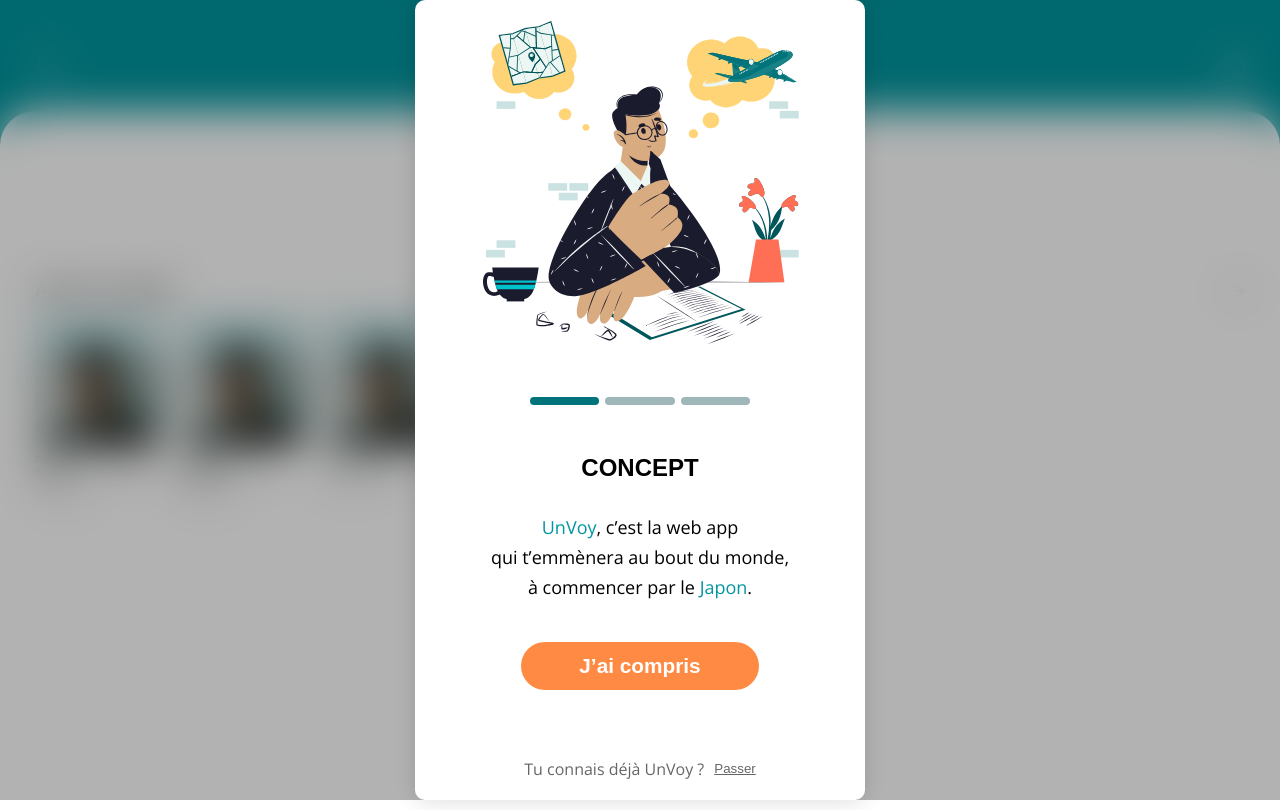
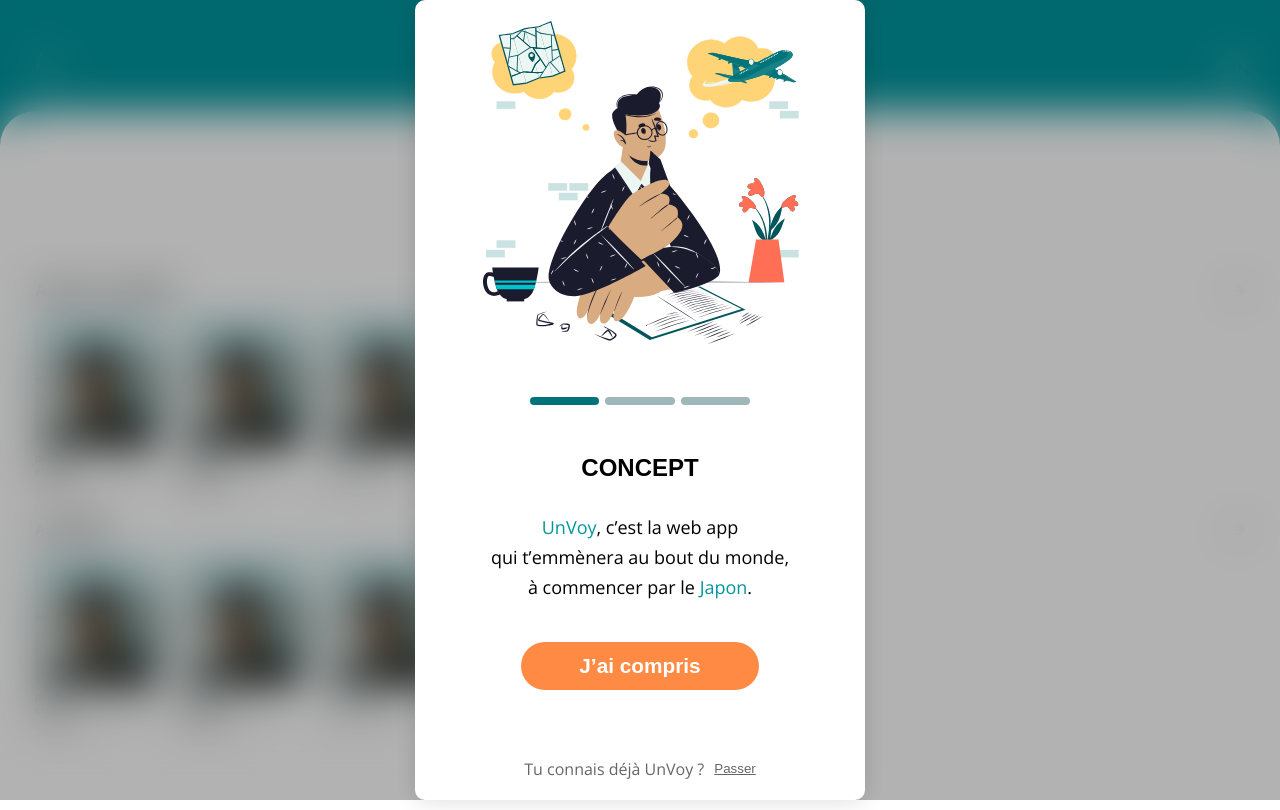
Before and after one commit to Boyadjie/UnVoy, a Next.js app: page /accueil in a window 1280 px wide. Built offline with nearby package versions, Linux system fonts and the light colour scheme; a web font is replaced by a local one.

Commit message:
feat(#47): add actu bloc

```diff
--- a/app/accueil/page.tsx
+++ b/app/accueil/page.tsx
@@ -61,6 +61,7 @@ export default function Home() {
             items={tempData}
             link="/accueil#"
           />
+          <Slider title="Actualités" items={tempData} link="/accueil#" />
         </div>
       </div>
     </>
```
